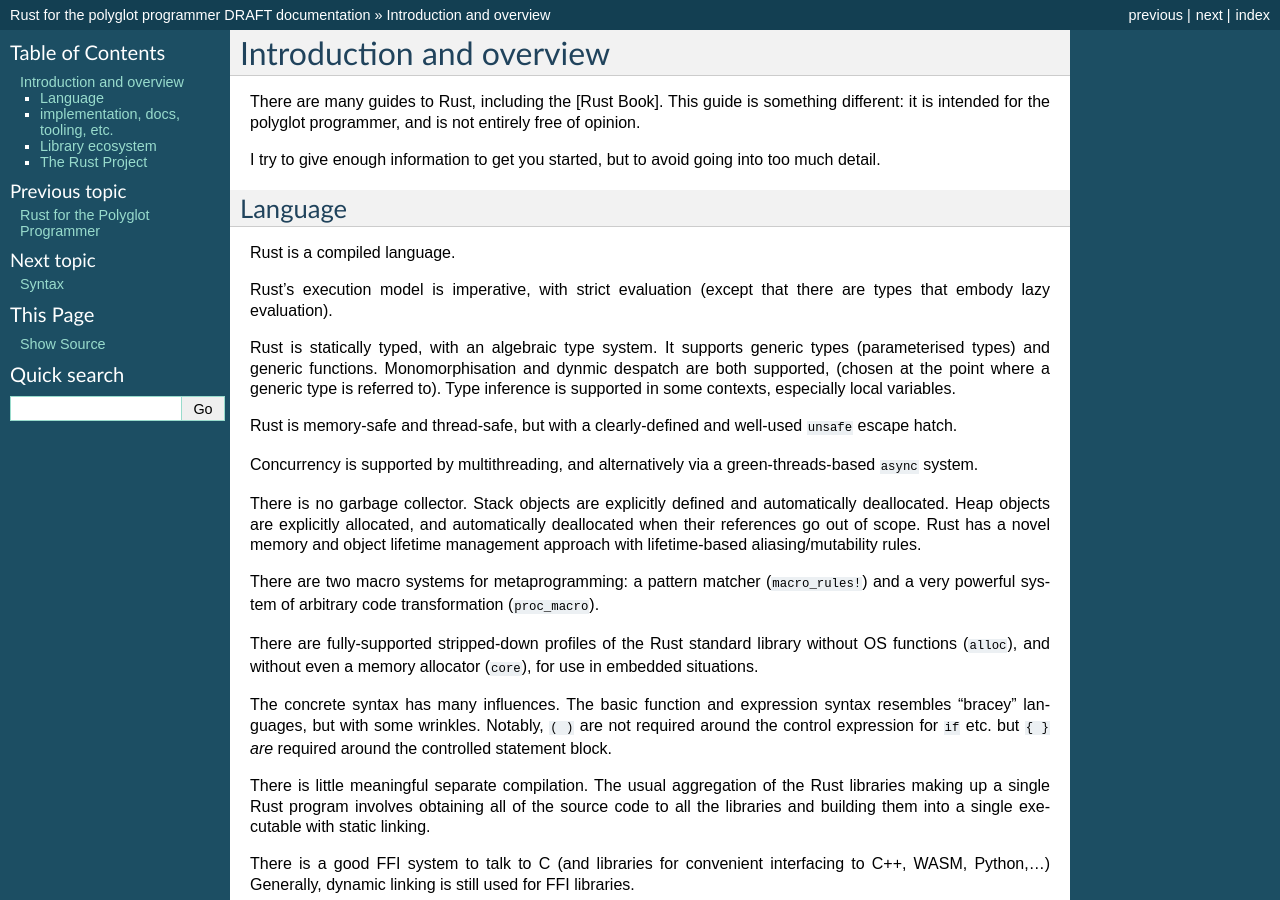
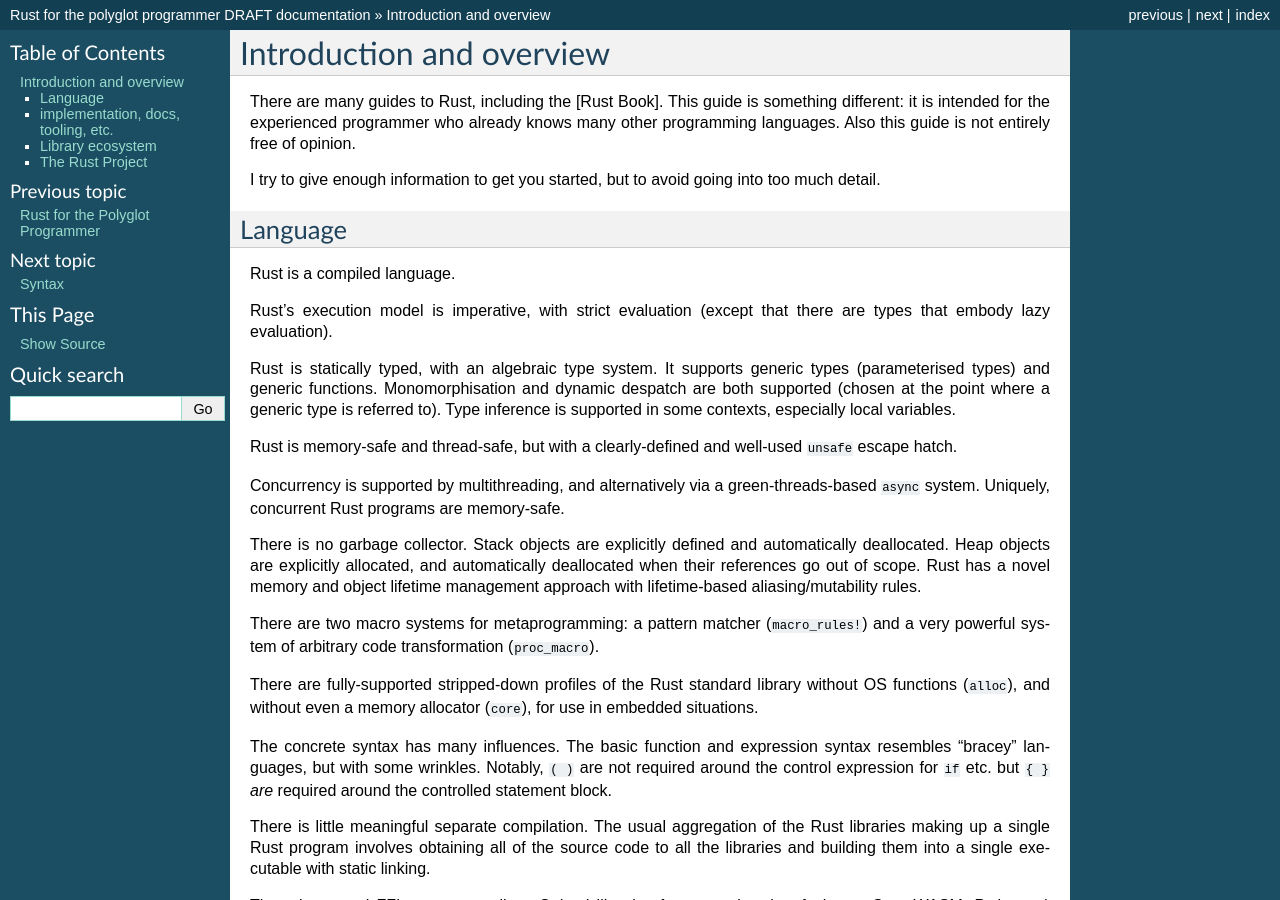
Before and after one commit to cxw620/rust-polyglot, a Sphinx documentation site: the page built from docs/intro.rst, in a window 1280 px wide and 900 px high. Built offline with Sphinx 7.4.7, drawn with Linux system fonts in a browser that asks for light colours.

Commit message:
fiddling

```diff
--- a/docs/intro.rst
+++ b/docs/intro.rst
@@ -3,8 +3,9 @@
 
 There are many guides to Rust, including the [Rust Book].
 This guide is something different:
-it is intended for the polyglot programmer,
-and is not entirely free of opinion.
+it is intended for the experienced programmer
+who already knows many other programming languages.
+Also this guide is not entirely free of opinion.
 
 I try to give enough information to get you started,
 but to avoid going into too much detail.
@@ -19,7 +20,7 @@
 
 Rust is statically typed, with an algebraic type system.
 It supports generic types (parameterised types) and generic functions.
-Monomorphisation and dynmic despatch are both supported,
+Monomorphisation and dynamic despatch are both supported
 (chosen at the point where a generic type is referred to).
 Type inference is supported in some contexts,
 especially local variables.
@@ -29,6 +30,7 @@
 
 Concurrency is supported by multithreading,
 and alternatively via a green-threads-based ``async`` system.
+Uniquely, concurrent Rust programs are memory-safe.
 
 There is no garbage collector.
 Stack objects are explicitly defined and automatically deallocated.
```
Also changed, not shown: docs/safety.rst (+16 -0 lines).
